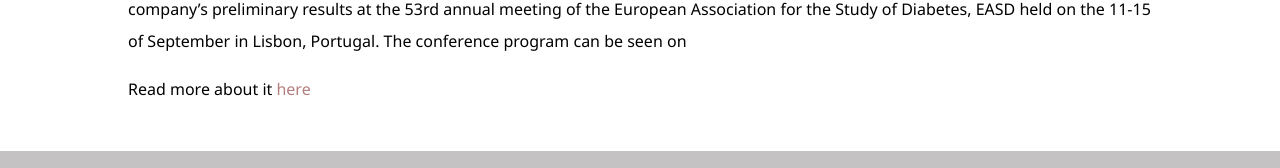
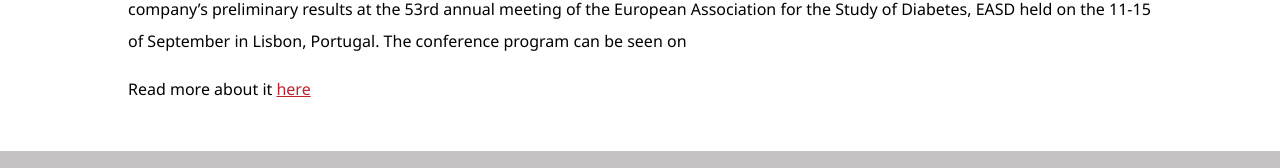
Before and after one commit to NaamaPorat/Biogencell-0.2, an Angular app: page /artical/1 in a window 1280 px wide. In both pictures the pointer is over the link "here". Shown: the part 302-470 px from the top of the page. Built offline with nearby package versions, Linux system fonts and the light colour scheme.

Commit message:
links color

```diff
--- a/src/app/1-Components/4-tech-pages/cells/cells.component.css
+++ b/src/app/1-Components/4-tech-pages/cells/cells.component.css
@@ -68,11 +68,11 @@ a:link {
 
 a:visited {
   text-decoration: none;
-  color: gray;
+  color: #383838;
 }
 
 a:hover {
-  text-decoration: none;
+  text-decoration: underline;
   color: #be212f;
 }
 
--- a/src/app/1-Components/5-media-new-pages/news/news-read-more/news-read-more.component.css
+++ b/src/app/1-Components/5-media-new-pages/news/news-read-more/news-read-more.component.css
@@ -42,12 +42,12 @@ a:link {
 
 a:visited {
   text-decoration: none;
-  color: gray;
+  color: #383838;
 }
 
 a:hover {
-  text-decoration: none;
-  color: #b37e7e;
+  text-decoration: underline;
+  color: #be212f;
 }
 
 a:active {
--- a/src/app/1-Components/7-contact-us-page/contact-us.component.css
+++ b/src/app/1-Components/7-contact-us-page/contact-us.component.css
@@ -37,7 +37,7 @@ a:link {
 
 a:visited {
   text-decoration: none;
-  color: gray;
+  color: #383838;
 }
 
 a:hover {
```
